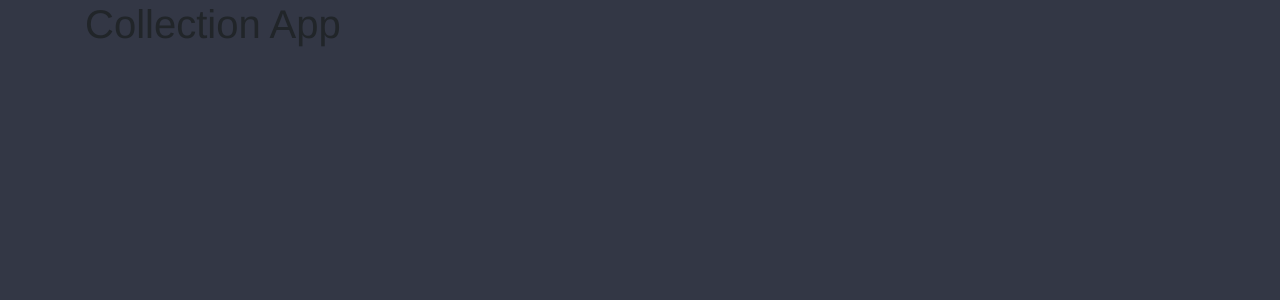
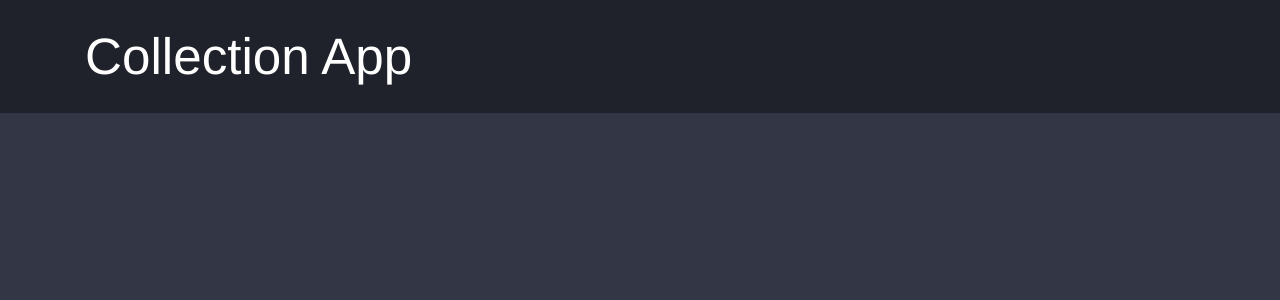
Before and after one commit to alessandroHenrique/catalogo-discos, a React (Create React App) app in the folder client/: page / in a window 1280 px wide. Shown: the top 300 px of the page. Built offline with nearby package versions, Linux system fonts and the light colour scheme.

Commit message:
Add compiled styles

```diff
--- a/client/src/styles/css/index.css
+++ b/client/src/styles/css/index.css
@@ -1 +1 @@
-body{background:#333745;font-family:Helvetica,Arial,sans-serif}button{cursor:pointer}button:disabled{cursor:default}/*# sourceMappingURL=index.css.map */
+body{background:#333745;font-family:Helvetica,Arial,sans-serif}button{cursor:pointer}button:disabled{cursor:default}.header{background:#20222b;margin-bottom:4.8rem;padding:1.6rem 0;color:#fff}.header__title{font-size:3.2rem;margin:0}.header__subtitle{color:#a5afd7;font-size:1.6rem;font-weight:500;margin:0}@media(max-width: 45rem){.header{margin-bottom:1.6rem}}/*# sourceMappingURL=index.css.map */
--- a/client/src/styles/scss/index.scss
+++ b/client/src/styles/scss/index.scss
@@ -1,2 +1,3 @@
 @import './base/settings';
 @import './base/base';
+@import './components/header';
```
Also changed, not shown: 1 other file (tests, documents, lock files or other folders).
